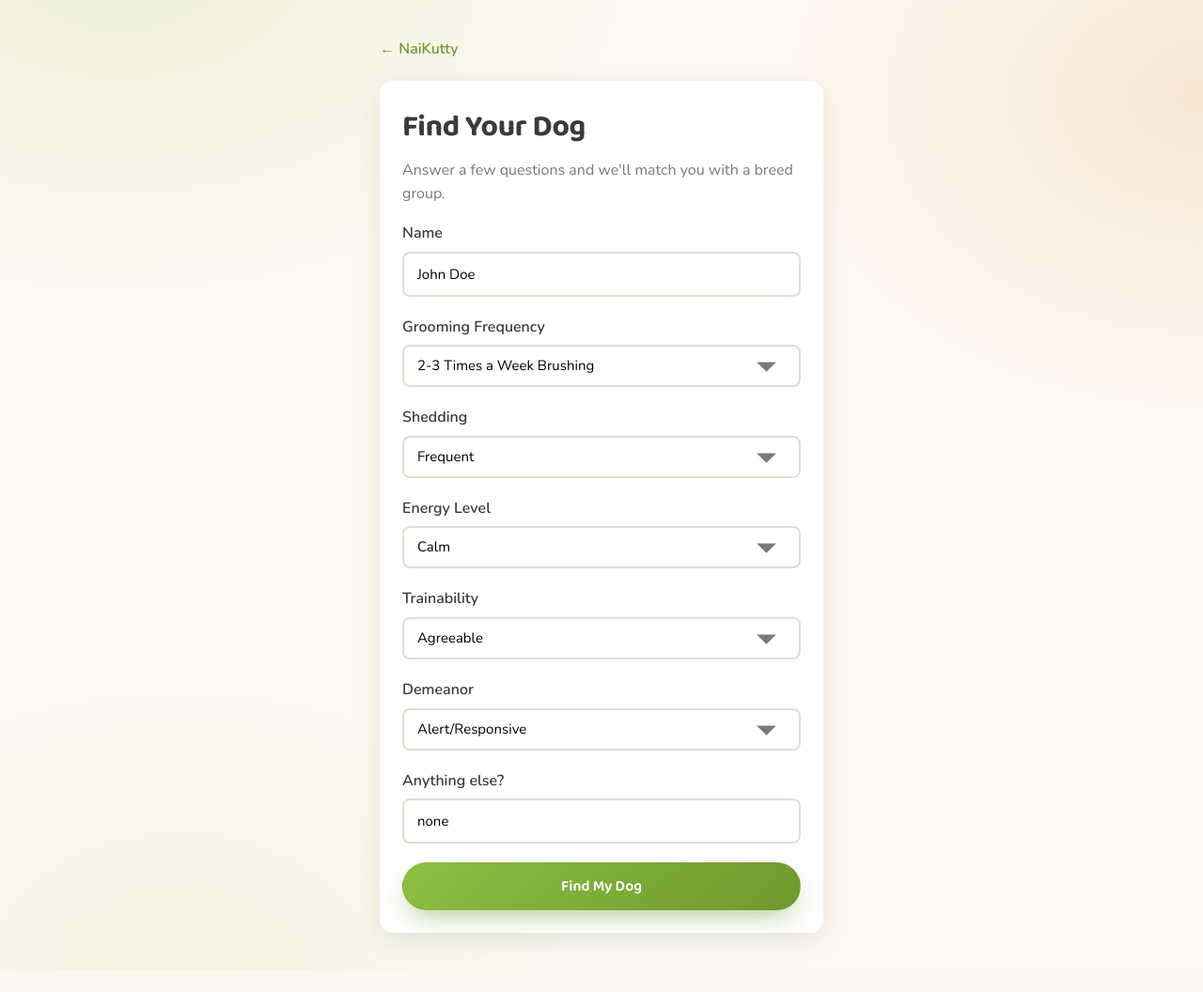
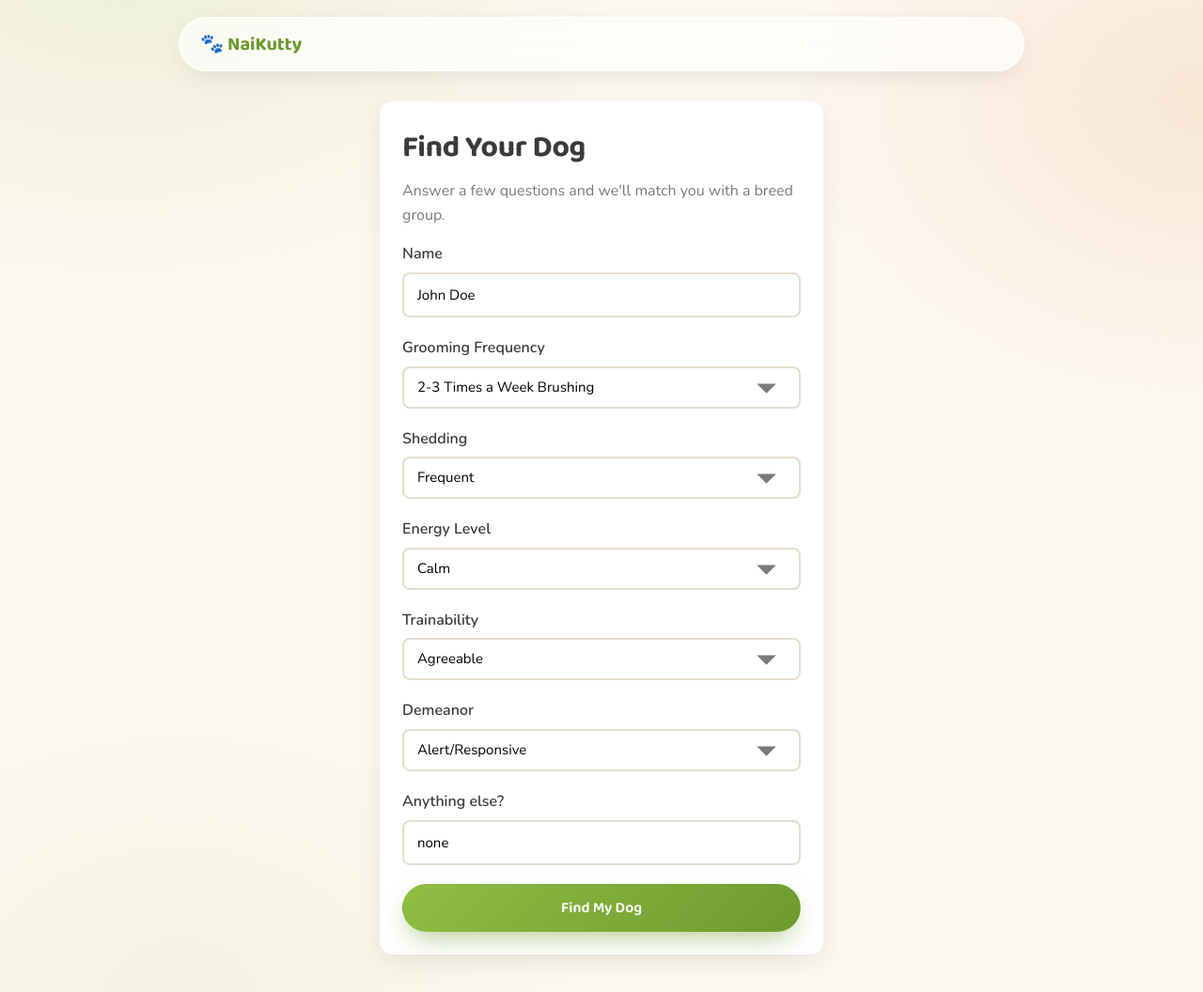
Before and after one commit to Naren727/Naikutty, a Django app: page /form/ in a window 1280 px wide. Shown: the whole page at 94% size. Before the commit the page ends 1033 px from the top, so only its background shows below. Run offline with Django 4.2, Linux system fonts and the light colour scheme; parts of the project's set-up code (start-up, migrations or seed data) failed here and were passed over.

Commit message:
style: give the dog form page the shared glass nav
Co-Authored-By: Claude Sonnet 5 <noreply@anthropic.com>

```diff
--- a/Main_Api/static/Main_Api/css/base.css
+++ b/Main_Api/static/Main_Api/css/base.css
@@ -247,8 +247,7 @@ a { color: var(--color-primary-dark); text-decoration: none; }
 .site-footer .wordmark { font-family: var(--font-heading); font-size: 20px; color: var(--color-primary-dark); display: block; margin-bottom: 8px; }
 
 /* Form card (DogForm) */
-.form-page { max-width: 520px; margin: 40px auto; padding: 0 24px; }
-.form-page .back-link { display: inline-block; margin-bottom: 20px; font-weight: 600; }
+.form-page { max-width: 520px; margin: 32px auto 40px; padding: 0 24px; }
 .form-page p.intro { color: var(--color-text-muted); margin-top: -8px; }
 .field { margin-bottom: 20px; }
 .field label { display: block; font-weight: 600; margin-bottom: 6px; }
--- a/Main_Api/templates/Myforms/DogForm.html
+++ b/Main_Api/templates/Myforms/DogForm.html
@@ -9,8 +9,10 @@
     <link rel="stylesheet" href="{% static 'Main_Api/css/base.css' %}">
   </head>
   <body>
+    <nav class="site-nav">
+      <a class="wordmark" href="/">&#128062; NaiKutty</a>
+    </nav>
     <div class="form-page">
-      <a class="back-link" href="/">&larr; NaiKutty</a>
       <div class="card">
         <h1>Find Your Dog</h1>
         <p class="intro">Answer a few questions and we'll match you with a breed group.</p>
```
